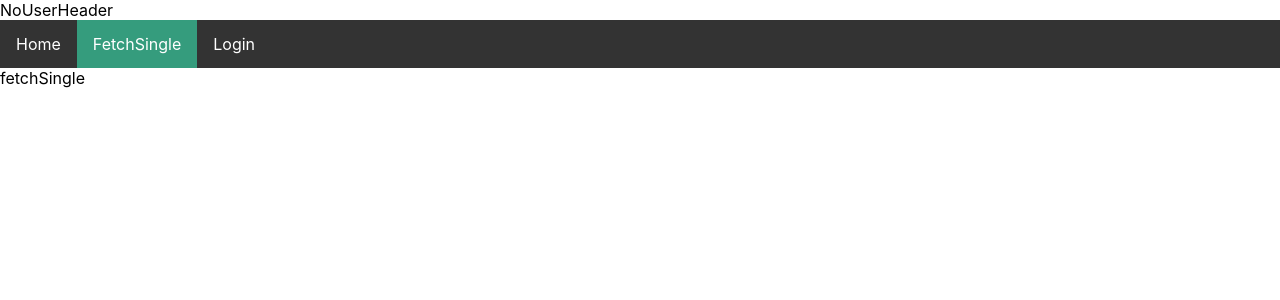
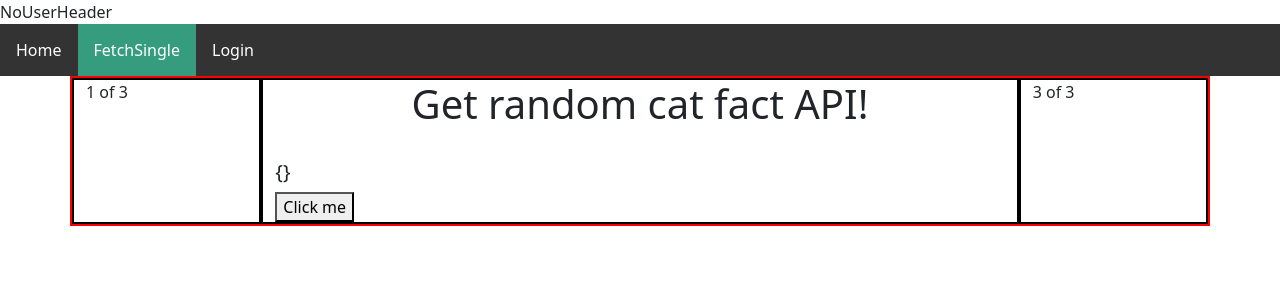
Before and after one commit to cphB-A4/CA-2-Frontend, a React (Create React App) app: page /fetch-single in a window 1280 px wide. Shown: the top 300 px of the page. Built offline with nearby package versions, Linux system fonts and the light colour scheme.

Commit message:
imported react-bootstrap. FetchSingle done. Home struktur done

```diff
--- a/package.json
+++ b/package.json
@@ -6,7 +6,9 @@
     "@testing-library/jest-dom": "^5.15.0",
     "@testing-library/react": "^11.2.7",
     "@testing-library/user-event": "^12.8.3",
+    "bootstrap": "^5.1.3",
     "react": "^17.0.2",
+    "react-bootstrap": "^2.0.2",
     "react-dom": "^17.0.2",
     "react-router-dom": "^5.2.0",
     "react-scripts": "4.0.3",
--- a/src/App.css
+++ b/src/App.css
@@ -30,3 +30,9 @@ label {
 
 .addbookSubmit {
 }
+.rows {
+  border: 2px solid red;
+}
+.columns {
+  border: 2px solid black;
+}
--- a/src/App.js
+++ b/src/App.js
@@ -2,6 +2,7 @@ import logo from "./logo.svg";
 import "./App.css";
 import Header from "./components/Header";
 import facade from "./apiFacade";
+import "bootstrap/dist/css/bootstrap.min.css";
 
 import React, { useState, useEffect } from "react";
 import {
--- a/src/apiFacade.js
+++ b/src/apiFacade.js
@@ -40,6 +40,12 @@ function apiFacade() {
     const options = makeOptions("GET", true); //True add's the token
     return fetch(URL + "/api/info/user", options).then(handleHttpErrors);
   };
+
+  //Fetches from one endpoint. Only 1 external api call.
+  const fetchSingleData = () => {
+    const options = makeOptions("GET", true); //True add's the token
+    return fetch(URL + "/api/info/fetchSingle", options).then(handleHttpErrors);
+  };
   const makeOptions = (method, addToken, body) => {
     var opts = {
       method: method,
@@ -64,6 +70,7 @@ function apiFacade() {
     login,
     logout,
     fetchData,
+    fetchSingleData,
   };
 }
 const facade = apiFacade();
--- a/src/components/FetchSingle.js
+++ b/src/components/FetchSingle.js
@@ -1,5 +1,45 @@
+import facade from "../apiFacade";
+import React, { useState, useEffect } from "react";
+import { Col, Container, Row } from "react-bootstrap";
+
 function FetchSingle() {
-  return <div>Fetch Single</div>;
+  //const intialValue = { fact: "", length: "" };
+  const [data, setData] = useState({});
+
+  const getRandomCatFact = () => {
+    facade.fetchSingleData().then((json) => {
+      console.log(json);
+      setData(json);
+    });
+  };
+
+  //If you want a catFact right away uncomment this code:
+  /*useEffect(() => {
+    getRandomCatFact();
+  }, []);*/
+
+  return (
+    <div>
+      <Container>
+        <Row className="rows">
+          <Col xs={2} className="columns">
+            1 of 3
+          </Col>
+          <Col className="columns">
+            <h1 className="text-center">Get random cat fact API!</h1>
+            <br></br>
+            <h5>{JSON.stringify(data)}</h5>
+            <button className="text-center" onClick={getRandomCatFact}>
+              Click me
+            </button>
+          </Col>
+          <Col xs={2} className="columns">
+            3 of 3
+          </Col>
+        </Row>
+      </Container>
+    </div>
+  );
 }
 
 export default FetchSingle;
--- a/src/components/Home.js
+++ b/src/components/Home.js
@@ -1,7 +1,25 @@
+import { Col, Container, Row } from "react-bootstrap";
+
 function Home() {
   return (
     <div>
-      <h1>Hej</h1>
+      <Container>
+        <Row className="rows">
+          <Col xs={2} className="columns">
+            1 of 3
+          </Col>
+          <Col className="columns">
+            <h1 className="text-center">Welcome to dummy API's!</h1>
+            <br></br>
+            <p>No user: Home, FetchSingle and Login</p>
+            <p>User: Home, FetchParallel and Logout</p>
+            <p>Admin: TBD</p>
+          </Col>
+          <Col xs={2} className="columns">
+            3 of 3
+          </Col>
+        </Row>
+      </Container>
     </div>
   );
 }
--- a/src/components/NoUserHeader.js
+++ b/src/components/NoUserHeader.js
@@ -10,6 +10,7 @@ import {
 import React, { useState, useEffect } from "react";
 import Home from "./Home";
 import Header from "./Header";
+import FetchSingle from "./FetchSingle";
 
 function NoUserHeader(props) {
   const { login, loggedIn } = props;
@@ -44,7 +45,9 @@ function NoUserHeader(props) {
             </form>
           </div>
         </Route>
-        <Route path="/fetch-single">fetchSingle</Route>
+        <Route path="/fetch-single">
+          <FetchSingle />
+        </Route>
       </Switch>
     </div>
   );
```
Also changed, not shown: 1 other file (tests, documents, lock files or other folders).
